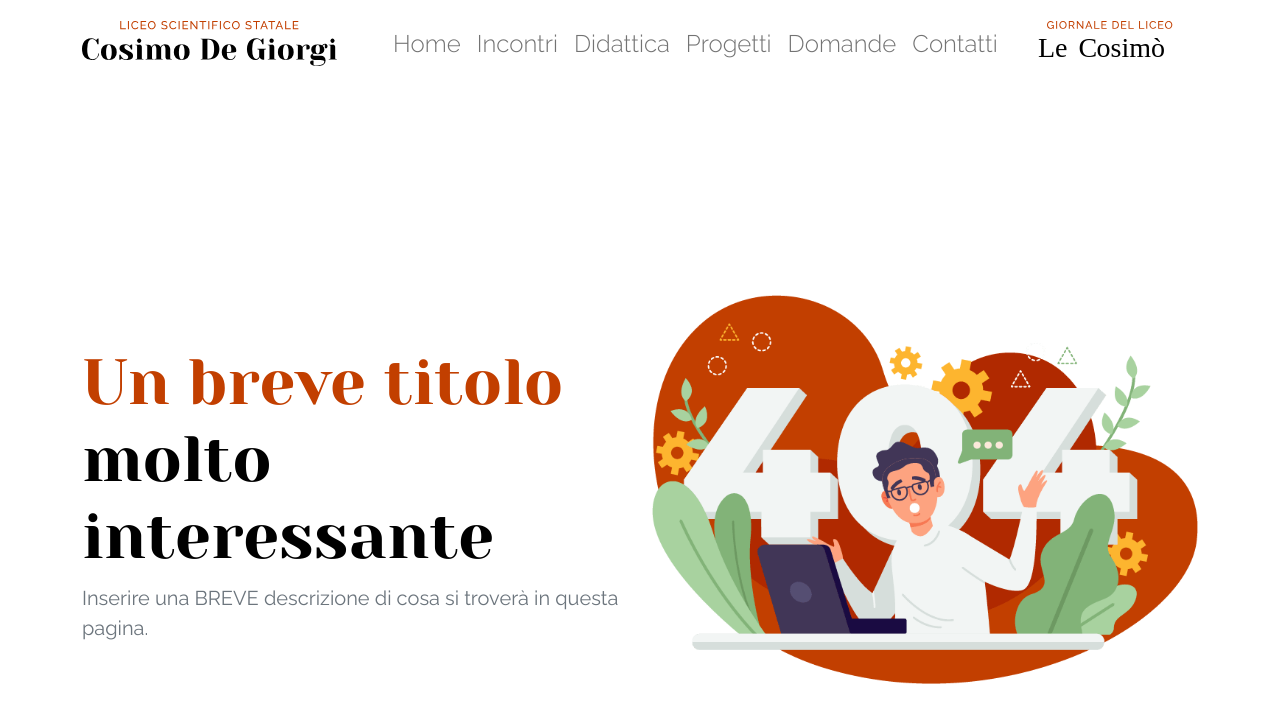
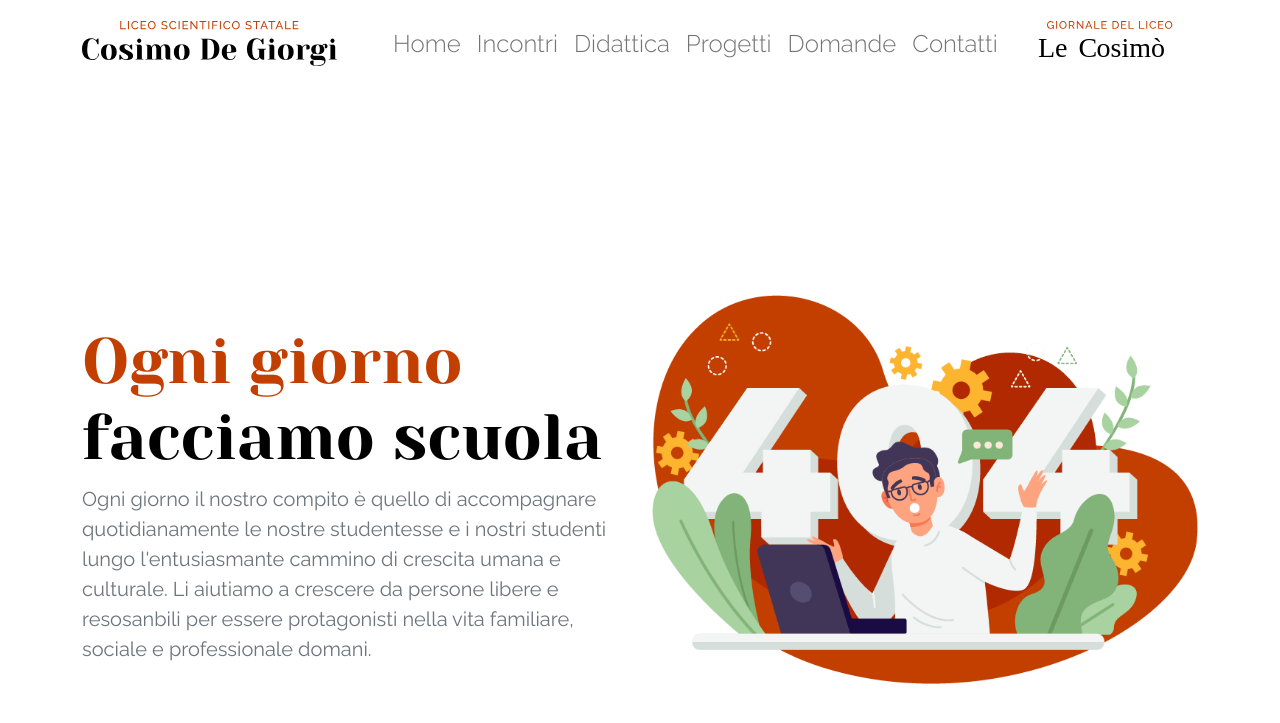
Before and after one commit to PiervitoCreanza/orientamento.liceodegiorgi.edu.it, a Jekyll site: the page built from didattica.html, in a window 1280 px wide and 900 px high. Shown: the top 723 px of the window. Built offline with Jekyll 4.4.1, drawn with Linux system fonts in a browser that asks for light colours.

Commit message:
didattica
inserito il titolo e il cappelleto alla pagina

```diff
--- a/_data/didattica.json
+++ b/_data/didattica.json
@@ -1,7 +1,7 @@
 {
     "sezione1": {
-        "titolo": "<span class='text-red'>Un breve titolo</span><br> molto interessante",
-        "sottotitolo": "Inserire una BREVE descrizione di cosa si troverà in questa pagina.",
+        "titolo": "<span class='text-red'>Ogni giorno</span><br> facciamo scuola",
+        "sottotitolo": "Ogni giorno il nostro compito è quello di accompagnare quotidianamente le nostre studentesse e i nostri studenti lungo l'entusiasmante cammino di crescita umana e culturale. Li aiutiamo a crescere da persone libere e resosanbili per essere protagonisti nella vita familiare, sociale e professionale domani.",
         "pulsanteRosso": "Contatti",
         "pulsante": "-------"
  },
```
